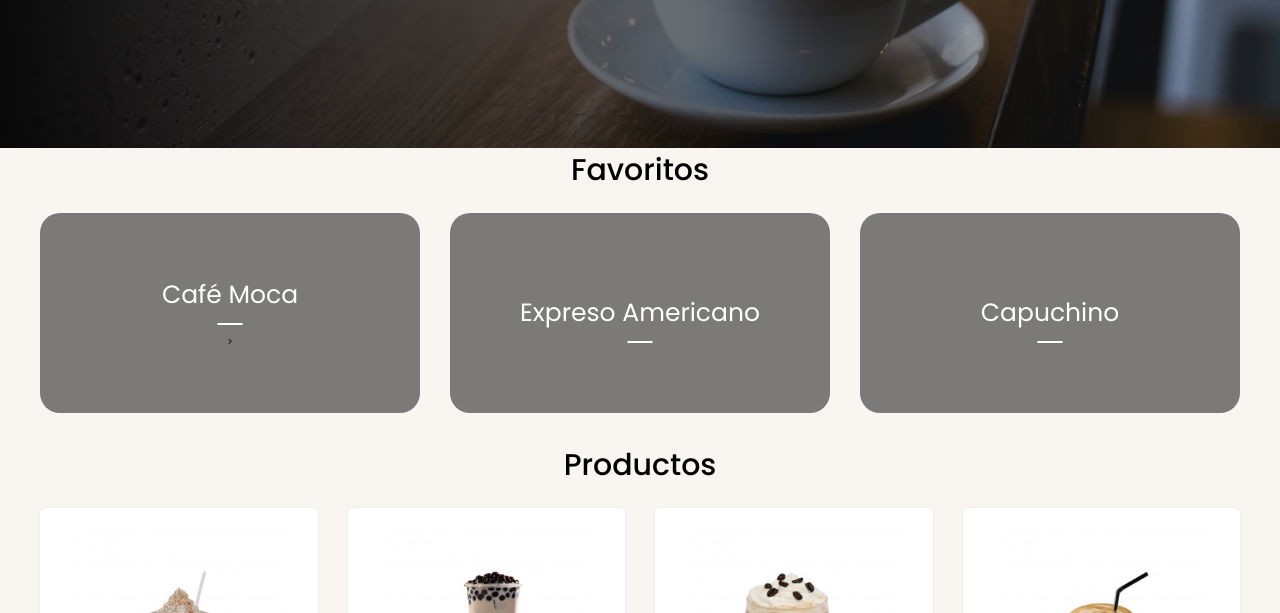
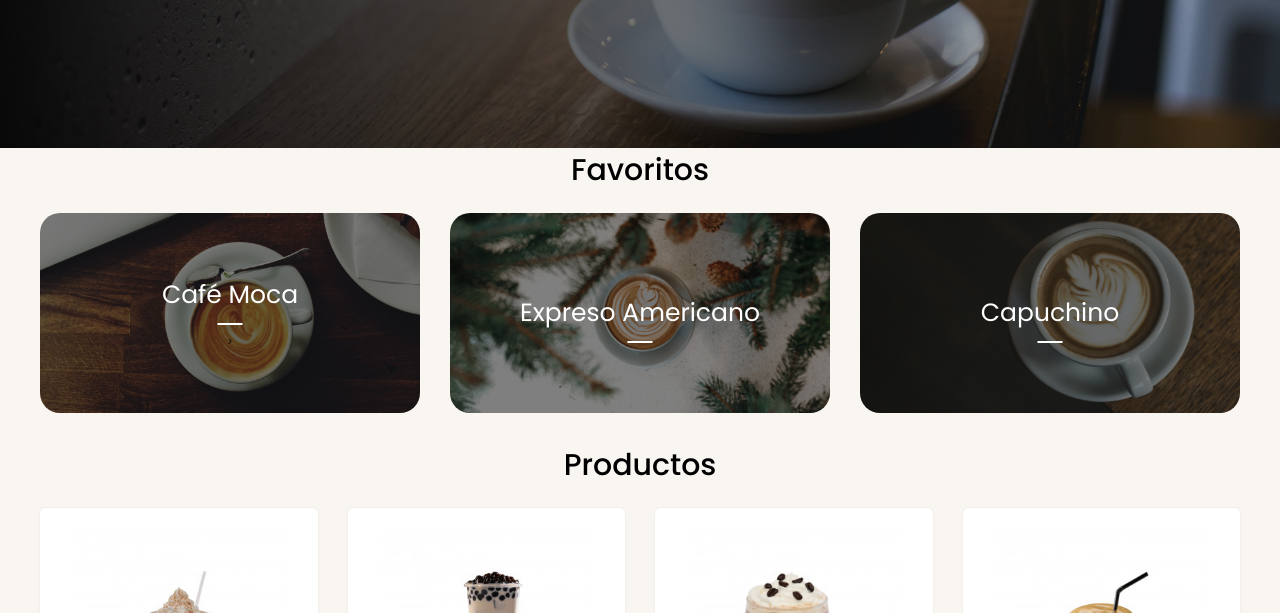
Before and after one commit to MonCheriCafe/Cafeweb, a plain HTML site: page index.html in a window 1280 px wide. Shown: the part 557-1170 px from the top of the page. Drawn offline with Linux system fonts and the light colour scheme.

Commit message:
Update styles.css

```diff
--- a/styles.css
+++ b/styles.css
@@ -319,7 +319,7 @@ html {
 
 .category-moca {
 	background-image: linear-gradient(#00000080, #00000080),
-		url('img/moca-category.jpg');
+		url('moca-category.jpg');
 	background-size: cover;
 	background-position: bottom;
 	background-repeat: no-repeat;
@@ -327,7 +327,7 @@ html {
 
 .category-capuchino {
 	background-image: linear-gradient(#00000080, #00000080),
-		url('img/capuchino-category.jpg');
+		url('capuchino-category.jpg');
 	background-size: cover;
 	background-position: center;
 	background-repeat: no-repeat;
@@ -335,7 +335,7 @@ html {
 
 .category-expreso {
 	background-image: linear-gradient(#00000080, #00000080),
-		url('img/expreso-category.jpg');
+		url('expreso-category.jpg');
 	background-size: cover;
 	background-position: center;
 	background-repeat: no-repeat;
```
